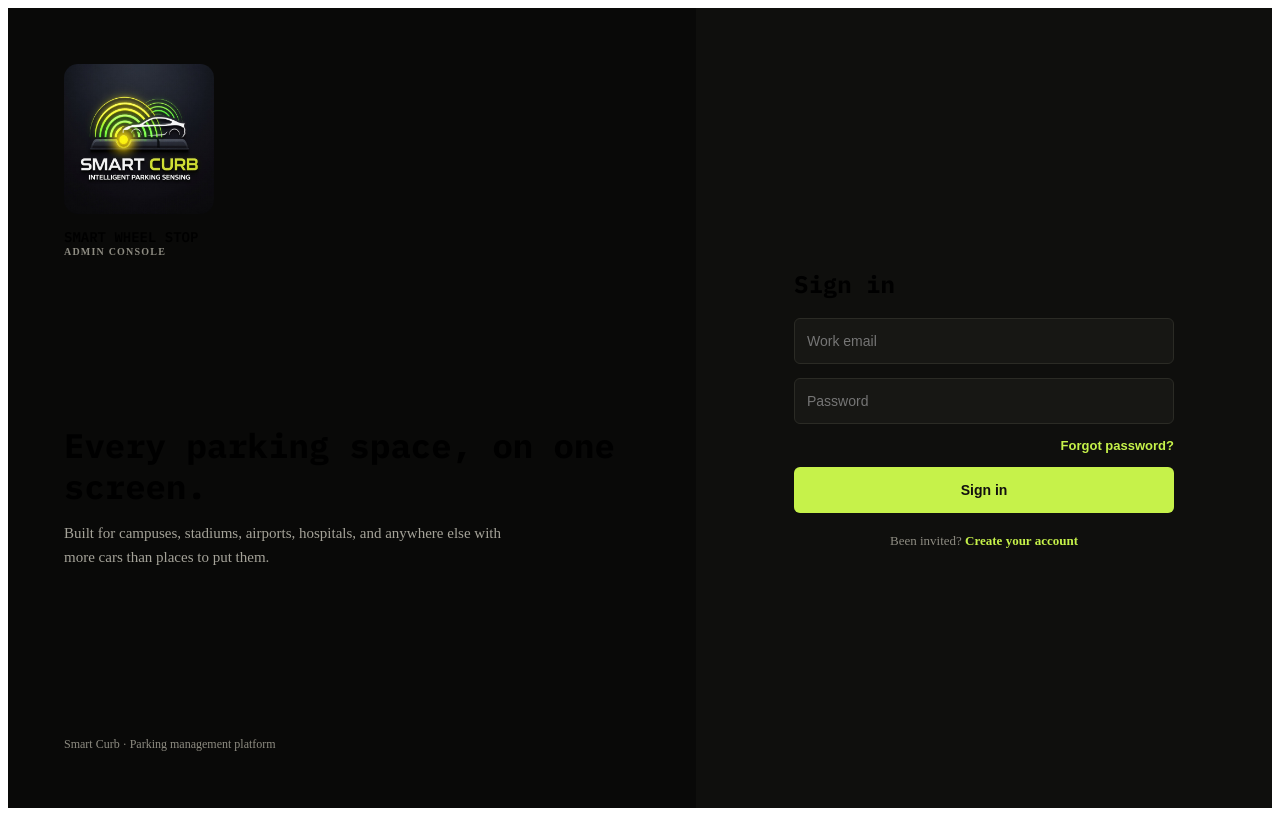
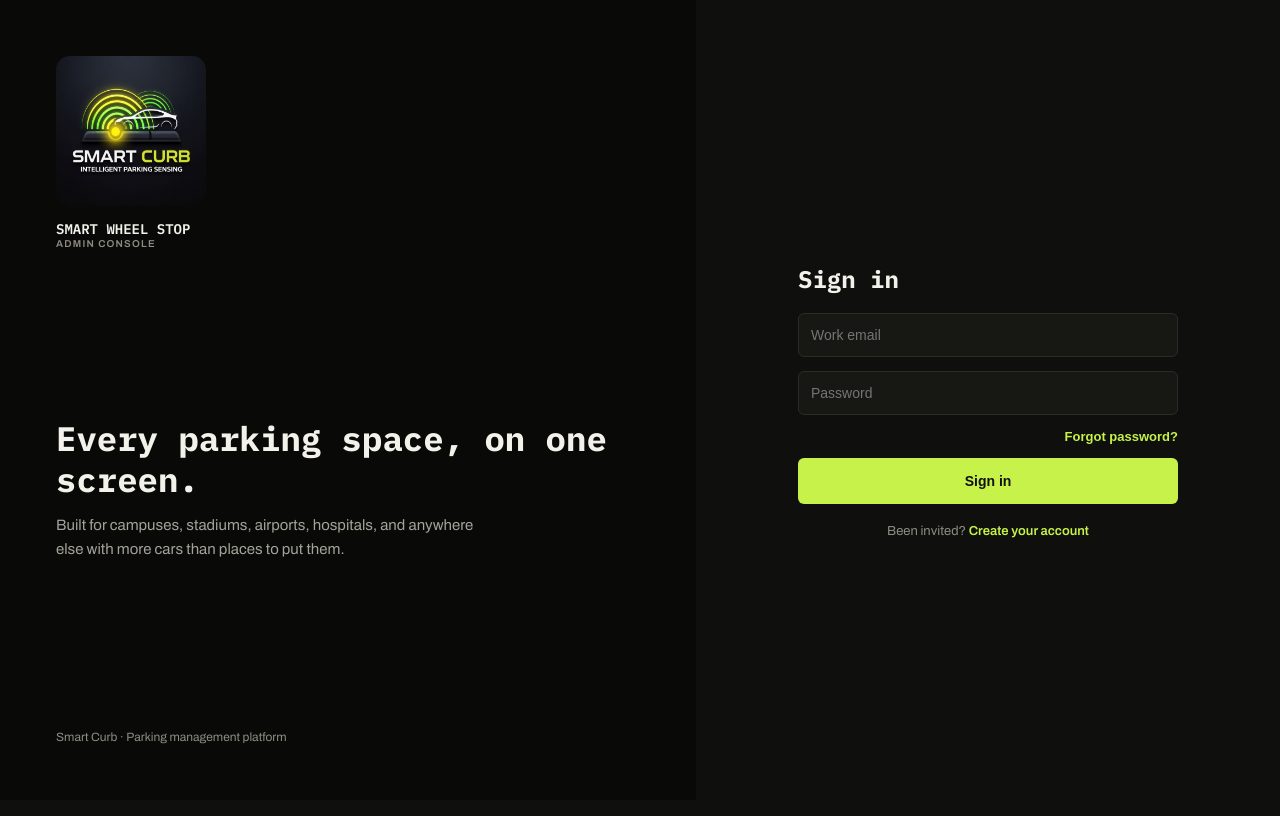
Before and after one commit to ttrann2022-design/Smart_Curb, a React (Vite) app in the folder admin-dashboard/: page / in a window 1280 px wide. Built offline with nearby package versions, Linux system fonts and the light colour scheme.

Commit message:
Add motion polish and switch demo to a build mode instead of a branch

```diff
--- a/admin-dashboard/src/index.css
+++ b/admin-dashboard/src/index.css
@@ -1,3 +1,7 @@
+* { box-sizing: border-box; }
+html, body, #root { margin: 0; padding: 0; height: 100%; }
+body { background: #0F0F0D; color: #F2F1EA; font-family: 'Archivo', system-ui, sans-serif; }
+
 /* ---------- Motion ---------- */
 @keyframes sws-fade-up {
   from { opacity: 0; transform: translateY(6px); }
```
